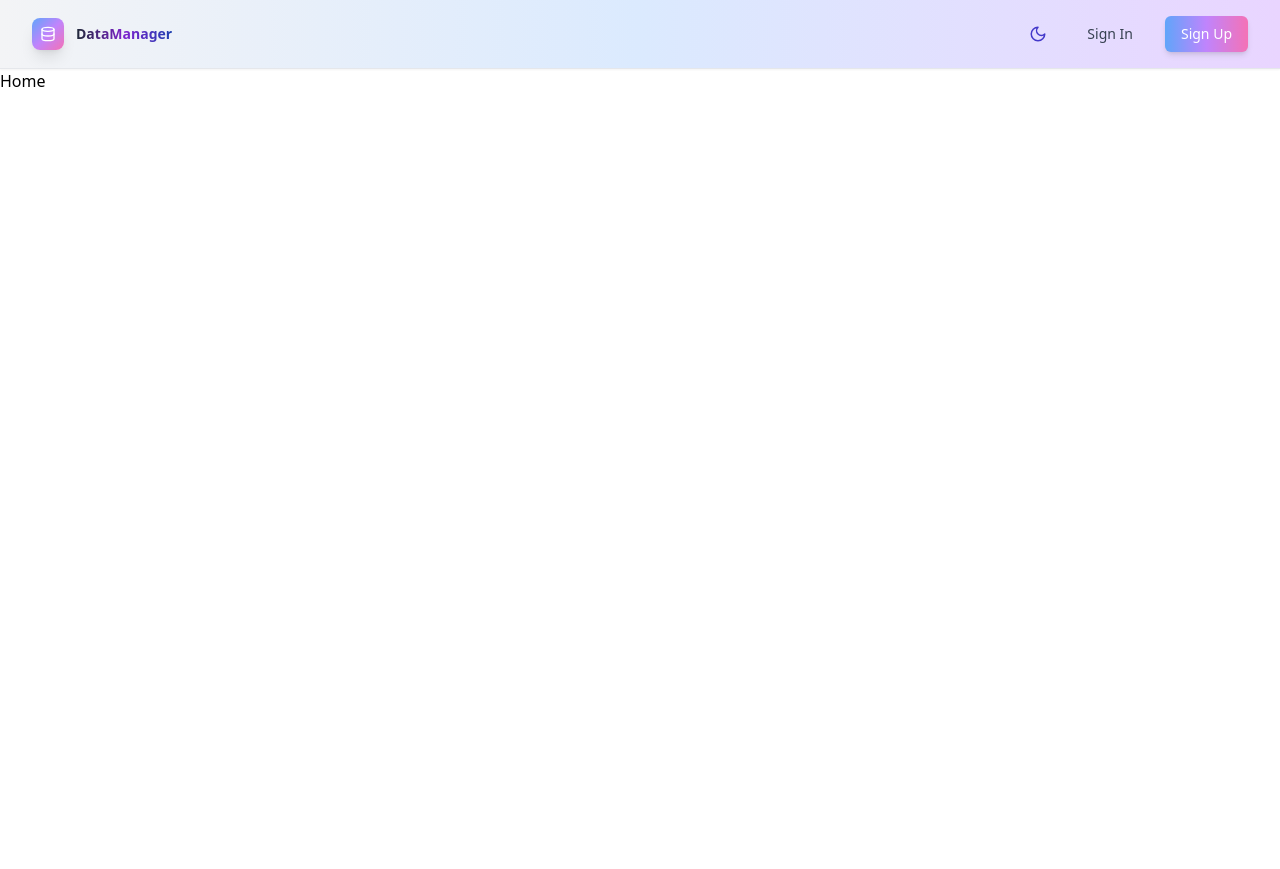
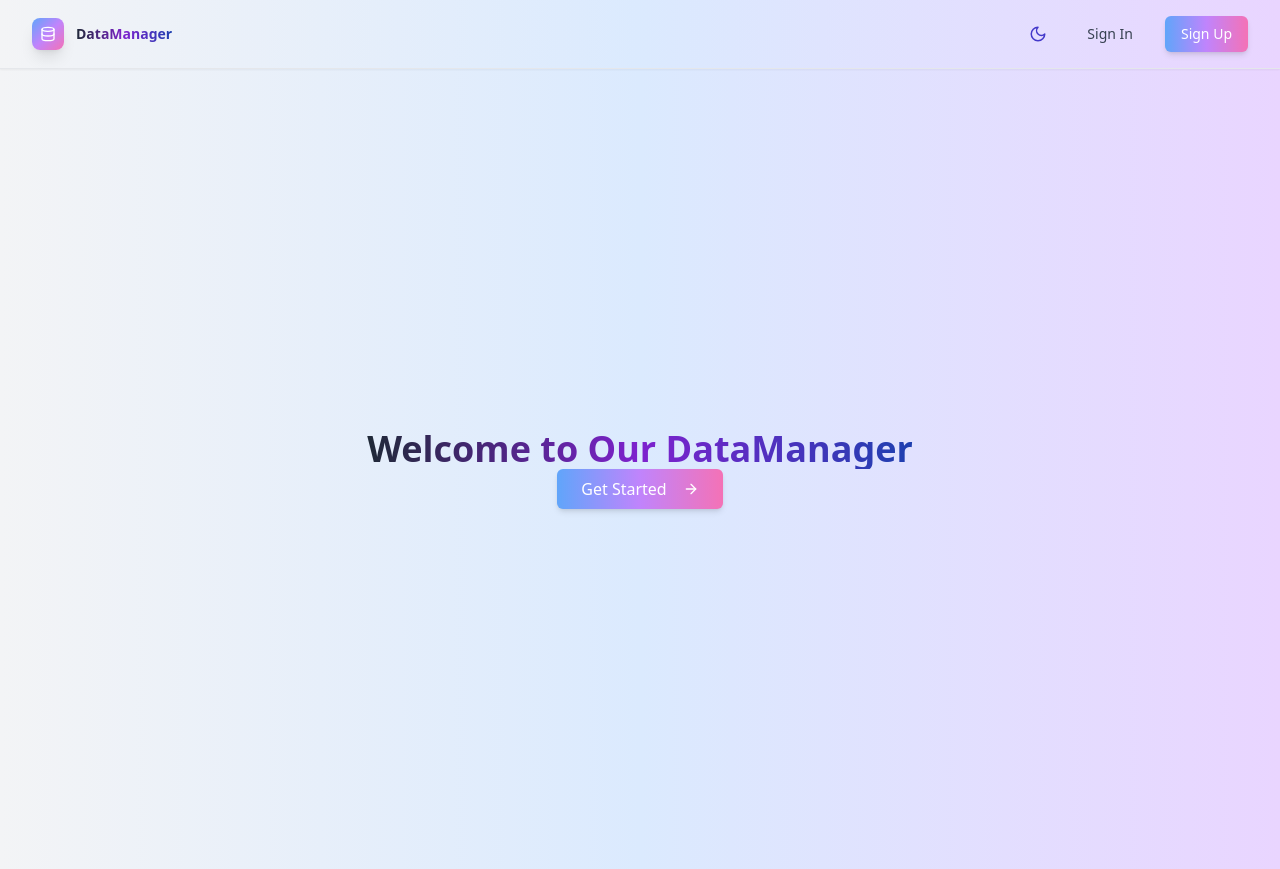
Before and after one commit to CoderXYZ14/Complyanceio_Assignment, a React (Vite) app in the folder frontend/: page / in a window 1280 px wide. Before the commit the page ends 800 px from the top, so only its background shows below. Built offline with nearby package versions, Linux system fonts and the light colour scheme.

Commit message:
Signup error solved and Home screen added

```diff
--- a/frontend/src/components-self/signup/Signup.jsx
+++ b/frontend/src/components-self/signup/Signup.jsx
@@ -40,10 +40,19 @@ const Signup = () => {
   };
 
   const handleSelectChange = (field, value) => {
+    // Clear country when role is changed to Admin
+    if (field === "role" && value === "Admin") {
+      setFormData({
+        ...formData,
+        [field]: value,
+        country: "", // Reset country when Admin is selected
+      });
+    } else {
       setFormData({
         ...formData,
         [field]: value,
       });
+    }
   };
 
   const handleSubmit = (event) => {
@@ -103,6 +112,7 @@ const Signup = () => {
               </Label>
               <Select
                 required
+                value={formData.role}
                 onValueChange={(value) => handleSelectChange("role", value)}
               >
                 <SelectTrigger className="text-[11px] sm:text-sm h-7 sm:h-9 border-gray-300 dark:border-gray-700 dark:bg-gray-800 dark:text-white">
@@ -115,13 +125,18 @@ const Signup = () => {
               </Select>
             </div>
 
-            {/* Country Selection */}
+            {/* Country Selection - Only show if role is not Admin */}
+            {formData.role === "Viewer" && (
               <div className="space-y-1 sm:space-y-2">
                 <Label className="text-[11px] sm:text-sm dark:text-white">
                   Country
                 </Label>
                 <Select
-                onValueChange={(value) => handleSelectChange("country", value)}
+                  required
+                  value={formData.country}
+                  onValueChange={(value) =>
+                    handleSelectChange("country", value)
+                  }
                 >
                   <SelectTrigger className="text-[11px] sm:text-sm h-7 sm:h-9 border-gray-300 dark:border-gray-700 dark:bg-gray-800 dark:text-white">
                     <SelectValue placeholder="Select your country" />
@@ -136,6 +151,7 @@ const Signup = () => {
                   </SelectContent>
                 </Select>
               </div>
+            )}
           </CardContent>
 
           <CardFooter className="flex-col p-3 sm:p-6">
--- a/frontend/src/custom-hooks/useSignin.js
+++ b/frontend/src/custom-hooks/useSignin.js
@@ -22,7 +22,7 @@ const useSignin = () => {
       localStorage.setItem("userData", JSON.stringify(response.data.data));
       localStorage.setItem("accessToken", response.data.data.accessToken); // Corrected this line
       showSuccessToast("Logged in successfully!");
-      navigate("/");
+      navigate("/display");
     } catch (error) {
       showErrorToast(error);
       console.error("Error logging in:", error);
--- a/frontend/src/custom-hooks/useSignup.js
+++ b/frontend/src/custom-hooks/useSignup.js
@@ -32,7 +32,7 @@ const useSignup = () => {
       localStorage.setItem("userData", JSON.stringify(loginResponse.data.data));
       localStorage.setItem("accessToken", loginResponse.data.data.accessToken);
       showSuccessToast("Account created and logged in successfully");
-      navigate("/");
+      navigate("/display");
     } catch (error) {
       const errorMessage =
         error.response?.data?.message ||
--- a/frontend/src/pages/home/Home.jsx
+++ b/frontend/src/pages/home/Home.jsx
@@ -1,6 +1,30 @@
 import React from "react";
+import { Button } from "@/components/ui/button";
+import { Link } from "react-router-dom";
+import { ArrowRight } from "lucide-react";
+
 const Home = () => {
-  return <div>Home</div>;
+  return (
+    <div className="min-h-screen flex items-center justify-center bg-gradient-to-r from-gray-100 via-blue-100 to-purple-200 dark:from-gray-900 dark:via-gray-800 dark:to-purple-900 px-2 py-1 sm:p-4">
+      <div className="text-center space-y-4 sm:space-y-6">
+        <h1 className="text-2xl sm:text-4xl font-bold bg-gradient-to-r from-gray-800 via-purple-700 to-blue-800 dark:text-white bg-clip-text text-transparent">
+          Welcome to Our DataManager
+        </h1>
+
+        <Link to="/signup">
+          <Button
+            className="h-9 sm:h-10 px-4 sm:px-6 text-sm sm:text-base bg-gradient-to-r from-blue-400 via-purple-400 to-pink-400
+                         hover:from-blue-500 hover:via-purple-500 hover:to-pink-500
+                         dark:from-purple-600 dark:to-blue-600 dark:hover:from-purple-700 dark:hover:to-blue-700
+                         text-white shadow-md hover:shadow-lg transition-all duration-300"
+          >
+            Get Started
+            <ArrowRight className="ml-2 h-4 w-4" />
+          </Button>
+        </Link>
+      </div>
+    </div>
+  );
 };
 
 export default Home;
```
Lines whose indentation alone changed are shown as unchanged.
